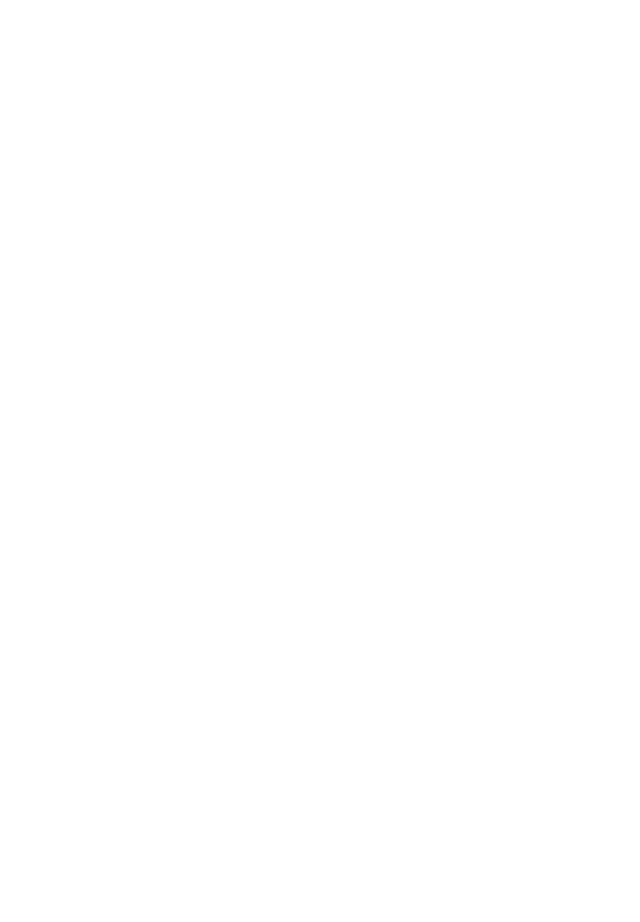
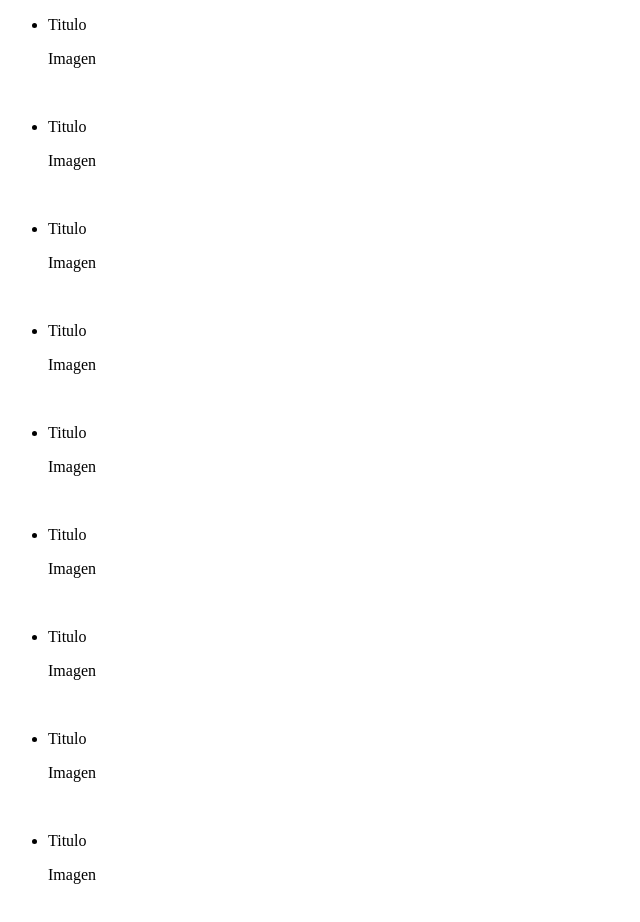
Before and after one commit to agusgreco/projectoreact, a React (Create React App) app in the folder proyectoreact/: page / in a window 1280 px wide. Shown: the top 922 px of the page, without its empty margins (0-640 px from the left). Before the commit the page ends 800 px from the top, so only its background shows below. Built offline with nearby package versions, Linux system fonts and the light colour scheme.

Commit message:
clase de hoy

```diff
--- a/proyectoreact/src/App.js
+++ b/proyectoreact/src/App.js
@@ -1,7 +1,18 @@
+import Tira from './components/Tira'
+
 
 function App() {
   return (
     <div className="App">
+
+     { /*componente tira */}
+     <Tira/>
+
+     <Tira/>
+
+     <Tira/>
+
+
 
     </div>
   );
--- /dev/null
+++ b/proyectoreact/src/components/Tarjeta.js
@@ -0,0 +1,12 @@
+function Tarjeta(params) {
+    return (
+        <li>
+            <p>Titulo</p>
+            <p>Imagen</p>
+            <img src="" alt="" />
+
+        </li>
+    )
+}
+
+export default Tarjeta;
--- /dev/null
+++ b/proyectoreact/src/components/Tira.js
@@ -0,0 +1,16 @@
+import Tarjeta from './Tarjeta'
+
+//siempre se llama igual al archivo
+function Tira(params) {
+    return (
+        <ul>
+       <Tarjeta/>
+       {/* vamos a ver como pasarle informaicon a esta tarjeta */}
+       <Tarjeta/>
+       <Tarjeta/>
+
+     </ul>
+    );
+}
+
+export default Tira;
```
